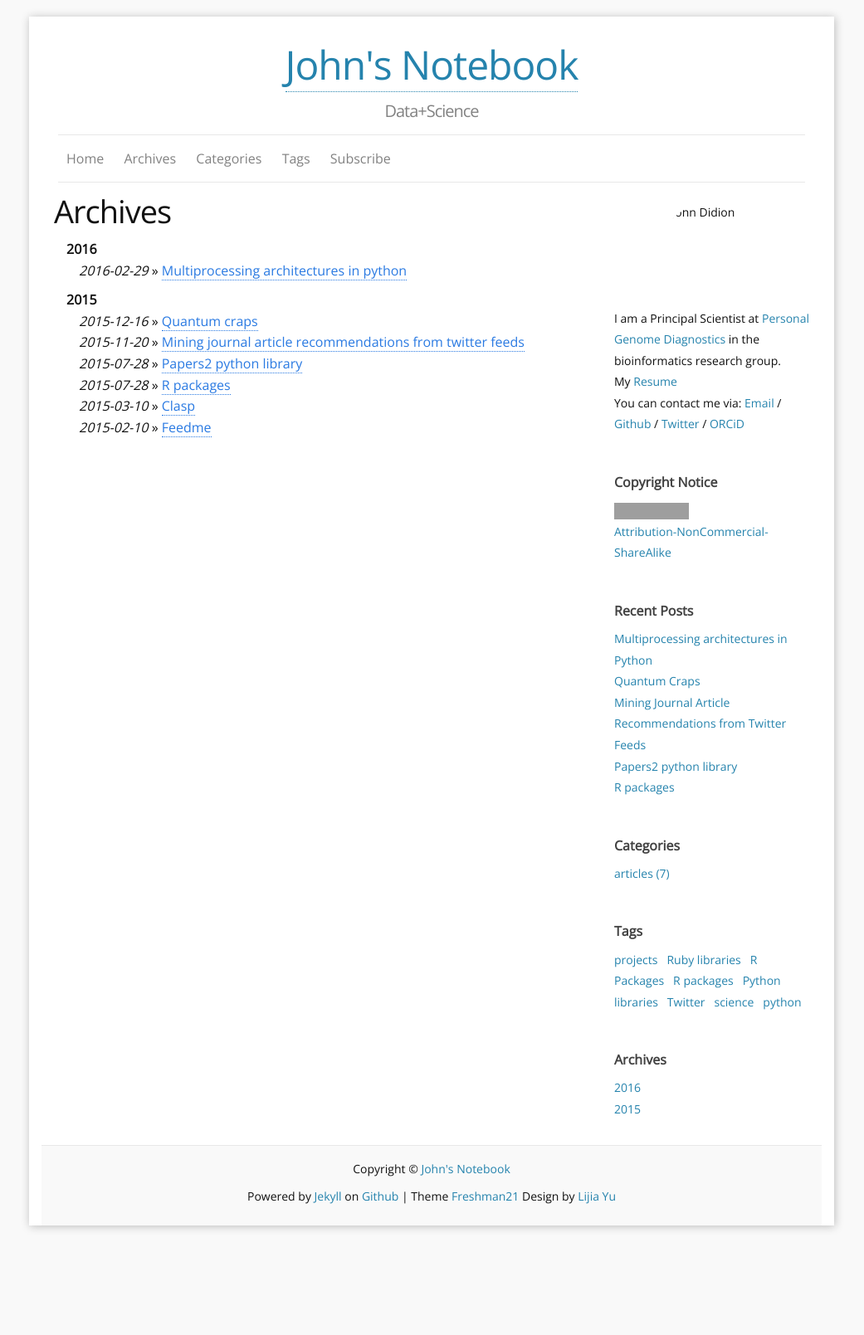
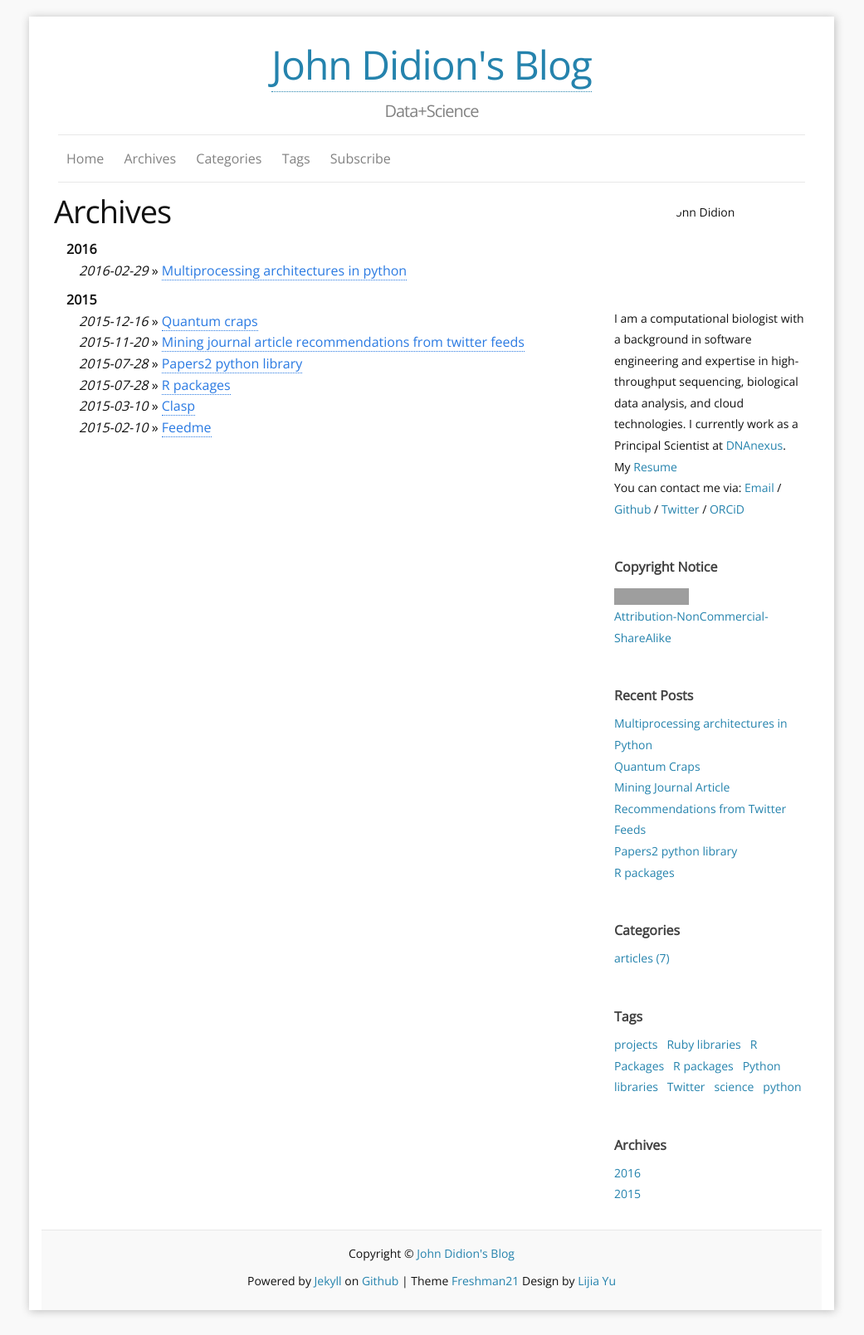
Before and after one commit to jdidion/jdidion.github.io, a Jekyll site: the page built from archives.md, in a window 1280 px wide. Shown: the whole page at 83% size, without its empty margins (120-1161 px from the left). Built offline with Jekyll 4.4.1, drawn with Linux system fonts in a browser that asks for light colours; before the commit the page ends 1507 px from its top, so only the background shows below that; grey boxes are pictures that could not be loaded.

Commit message:
Update config

```diff
--- a/_config.yml
+++ b/_config.yml
@@ -1,23 +1,21 @@
 ### Site info:
-title: John's Notebook
+name: John Didion
+author: John Didion
+title: John Didion's Blog
 tagline: Data+Science
-author: John Didion
+description: Genomics, Software, and Various Other Bits
 email: <first><last> AT gmail DOT com
-description: Notes on my projects
 keywords: "data, science, code"
 baseurl: "" # the subpath of your site, e.g. /blog/
 url: "http://john.didion.net" # the base hostname & protocol for your site
-
-# Disqus comments
-disqus_shortname: jdidion
+avatar: "https://avatars3.githubusercontent.com/u/125854?v=4"
 
 ### Personal info and site tools info:
 twitter_username: jdidion
 github_username:  jdidion
 orcid_id:         0000-0002-8111-6261
-aboutme:          "I am a Principal Scientist at <a href='http://personalgenome.com'>Personal Genome Diagnostics</a> in the bioinformatics research group."
+aboutme:          "I am a computational biologist with a background in software engineering and expertise in high-throughput sequencing, biological data analysis, and cloud technologies. I currently work as a Principal Scientist at <a href='http://dnanexus.com'>DNAnexus</a>."
 aboutme_photo:    "images/photo.jpeg"
-
 
 ### Site setting:
 ShowContactInfo: "True"
@@ -38,6 +36,30 @@ locales:
       PostDate: "on "
 
 ### Build settings
-markdown: kramdown
-highlighter: pygments
-paginate: 5
+version: v1.2.0
+
+kramdown:
+  # Use GitHub flavored markdown, including triple backtick fenced code blocks
+  input: GFM
+  # Jekyll 3 and GitHub Pages now only support rouge for syntax highlighting
+  syntax_highlighter: rouge
+  syntax_highlighter_opts:
+    # Use existing pygments syntax highlighting css
+    css_class: :highlight"
+
+# Set the Sass partials directory, as we're using @imports
+sass:
+  style: :expanded # You might prefer to minify using :compressed
+
+# Use the following plug-ins
+gems:
+  - jekyll-sitemap # Create a sitemap using the official Jekyll sitemap gem
+  - jekyll-feed # Create an Atom feed using the official Jekyll feed gem
+
+# Exclude these files from your production _site
+exclude:
+  - Gemfile
+  - Gemfile.lock
+  - LICENSE
+  - README.md
+  - CNAME
```
